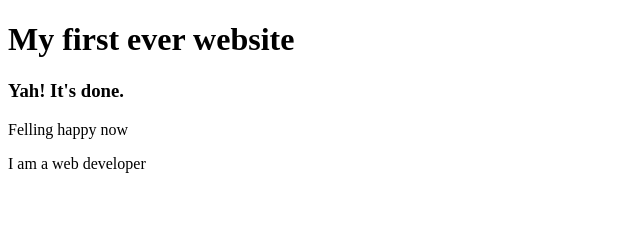
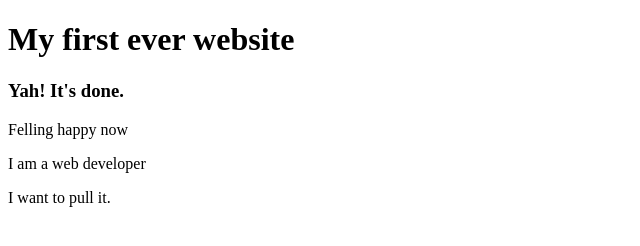
Before and after one commit to rokibhasan84/my-website, a plain HTML site: page index.html in a window 1280 px wide. Shown: the whole page, without its empty margins (0-640 px from the left). Drawn offline with Linux system fonts and the light colour scheme.

Commit message:
Update index.html

```diff
--- a/index.html
+++ b/index.html
@@ -10,5 +10,6 @@
     <h3>Yah! It's done.</h3>
     <p>Felling happy now</p>
     <p>I am a web developer</p>
+    <p>I want to pull it.</p>
 </body>
 </html>
```
